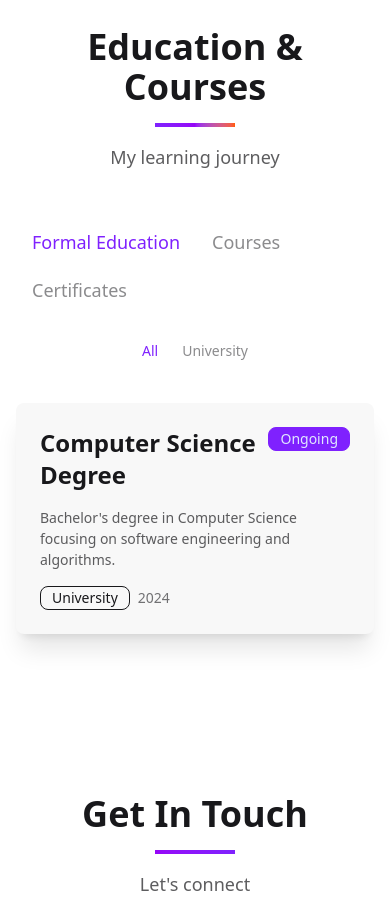
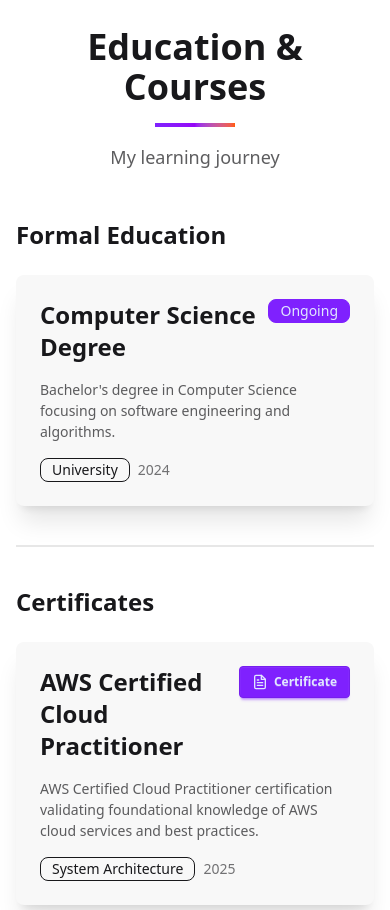
Before and after one commit to Zeptiny/nyuu.dev, a Next.js app: page / in a window 390 px wide. Shown: the part 6260-7170 px from the top of the page. Built offline with nearby package versions, Linux system fonts and the light colour scheme; no server answers.

Commit message:
feat: enhance EducationSection with course filtering and display improvements

```diff
--- a/app/components/sections/EducationSection.tsx
+++ b/app/components/sections/EducationSection.tsx
@@ -19,7 +19,8 @@
 export default function EducationSection() {
   const { t } = useLanguage();
   const [selectedCategory, setSelectedCategory] = useState<string>('all');
-  const [selectedSection, setSelectedSection] = useState<'formal' | 'course' | 'certificate'>('formal');
+  const [showAllCourses, setShowAllCourses] = useState(false);
+  const INITIAL_COURSE_COUNT = 3;
 
   // Placeholder courses - replace with actual data
   const courses: Course[] = [
@@ -165,93 +166,40 @@
     },
   ];
 
-  const categories = ['all', ...Array.from(new Set(courses.filter(c => c.type === selectedSection).map(course => course.categoryKey)))];
+  const formalCourses = courses.filter(c => c.type === 'formal');
+  const certificates = courses.filter(c => c.type === 'certificate');
 
+  const courseCategories = ['all', ...Array.from(new Set(courses.filter(c => c.type === 'course').map(c => c.categoryKey)))];
   const filteredCourses = courses
-    .filter(course => course.type === selectedSection)
+    .filter(course => course.type === 'course')
     .filter(course => selectedCategory === 'all' || course.categoryKey === selectedCategory);
 
   // Sort courses by ongoing first, if it's ongoing sort by date ascending, if its completed sort by date descending
-  filteredCourses.sort((a, b) => {
+  const sortCourses = (items: Course[]) => {
+    return [...items].sort((a, b) => {
       if (a.status === b.status) {
         return a.status === 'ongoing' ? a.date.localeCompare(b.date) : b.date.localeCompare(a.date);
       }
-    return a.status === 'ongoing' ? -1 : 1; // Ongoing first
+      return a.status === 'ongoing' ? -1 : 1;
     });
+  };
+
+  const sortedFilteredCourses = sortCourses(filteredCourses);
 
   const renderDuration = (course: Course) => {
     if (!course.duration || !course.durationUnit) return null;
     return `${course.duration} ${t[course.durationUnit]}`;
   };
 
-  return (
-    <section id="education" className="py-20 bg-base-100">
-      <div className="container mx-auto px-4">
-        <div className="text-center mb-12">
-          <h2 className="text-4xl md:text-5xl font-bold mb-4">{t.educationTitle}</h2>
-          <div className="w-20 h-1 bg-gradient-to-r from-primary via-secondary to-accent mx-auto mb-4"></div>
-          <p className="text-lg text-base-content/70 max-w-2xl mx-auto">
-            {t.educationSubtitle}
-          </p>
-        </div>
-
-        {/* Section Tabs + Nested Category Filter */}
-        <div className="flex flex-col items-center gap-4 mb-8">
-          <div className="tabs tabs-boxed tabs-lg">
-            <button
-              className={`tab ${selectedSection === 'formal' ? 'tab-active text-primary' : ''}`}
-              onClick={() => {
-                setSelectedSection('formal');
-                setSelectedCategory('all');
-              }}
-            >
-              {t.formalEducationTitle}
-            </button>
-            <button
-              className={`tab ${selectedSection === 'course' ? 'tab-active text-primary' : ''}`}
-              onClick={() => {
-                setSelectedSection('course');
-                setSelectedCategory('all');
-              }}
-            >
-              {t.coursesTitle}
-            </button>
-            <button
-              className={`tab ${selectedSection === 'certificate' ? 'tab-active text-primary' : ''}`}
-              onClick={() => {
-                setSelectedSection('certificate');
-                setSelectedCategory('all');
-              }}
-            >
-              {t.certificatesTitle}
-            </button>
-          </div>
-          {categories.length > 1 && (
-            <div className="tabs tabs-boxed">
-              {categories.map((category) => (
-                <button
-                  key={category}
-                  className={`tab ${selectedCategory === category ? 'tab-active text-primary' : ''}`}
-                  onClick={() => setSelectedCategory(category)}
-                >
-                  {category === 'all' ? t.filterAll : t[category as keyof typeof t]}
-                </button>
-              ))}
-            </div>
-          )}
-        </div>
-
-        {/* Courses List */}
-        <div className="space-y-6 max-w-4xl mx-auto">
-          {filteredCourses.map((course) => (
+  const renderCourseCard = (course: Course) => (
     <div key={course.id} className="card bg-base-200 shadow-xl hover:scale-105 transition-transform">
       <div className="card-body">
         <div className="flex items-start gap-2 mb-2">
-                  <h3 className="card-title text-2xl min-w-0 flex-1">{t[course.titleKey as keyof typeof t]}</h3>
+          <h4 className="card-title text-2xl min-w-0 flex-1">{t[course.titleKey as keyof typeof t]}</h4>
           <div className="flex items-center gap-2 shrink-0">
-                    {course.type !== 'certificate' && (
-                      <span className={`badge ${course.status === 'ongoing' ? 'badge-primary' : 'badge-success'}`}>
-                        {course.status === 'ongoing' ? t.ongoing : t.completed}
+            {course.status === 'ongoing' && (
+              <span className="badge badge-primary">
+                {t.ongoing}
               </span>
             )}
             {course.certificateUrl && (
@@ -272,14 +220,79 @@
         </div>
       </div>
     </div>
+  );
+
+  return (
+    <section id="education" className="py-20 bg-base-100">
+      <div className="container mx-auto px-4">
+        <div className="text-center mb-12">
+          <h2 className="text-4xl md:text-5xl font-bold mb-4">{t.educationTitle}</h2>
+          <div className="w-20 h-1 bg-gradient-to-r from-primary via-secondary to-accent mx-auto mb-4"></div>
+          <p className="text-lg text-base-content/70 max-w-2xl mx-auto">
+            {t.educationSubtitle}
+          </p>
+        </div>
+
+        <div className="flex flex-col lg:flex-row gap-8 max-w-6xl mx-auto">
+          {/* Left Column: Formal Education + Certificates */}
+          <div className="lg:w-2/5 space-y-8">
+            {/* Formal Education */}
+            <div>
+              <h3 className="text-2xl font-bold mb-6">{t.formalEducationTitle}</h3>
+              <div className="space-y-6">
+                {formalCourses.map(renderCourseCard)}
+              </div>
+            </div>
+
+            <div className="divider"></div>
+
+            {/* Certificates */}
+            <div>
+              <h3 className="text-2xl font-bold mb-6">{t.certificatesTitle}</h3>
+              <div className="space-y-6">
+                {certificates.map(renderCourseCard)}
+              </div>
+            </div>
+          </div>
+
+          {/* Right Column: Courses */}
+          <div className="lg:w-3/5">
+            <h3 className="text-2xl font-bold mb-6">{t.coursesTitle}</h3>
+            {courseCategories.length > 1 && (
+              <div className="flex justify-center mb-6">
+                <div className="tabs tabs-boxed">
+                  {courseCategories.map((category) => (
+                    <button
+                      key={category}
+                      className={`tab ${selectedCategory === category ? 'tab-active text-primary' : ''}`}
+                      onClick={() => setSelectedCategory(category)}
+                    >
+                      {category === 'all' ? t.filterAll : t[category as keyof typeof t]}
+                    </button>
                   ))}
                 </div>
-
-        {filteredCourses.length === 0 && (
+              </div>
+            )}
+            <div className="space-y-6">
+              {(showAllCourses ? sortedFilteredCourses : sortedFilteredCourses.slice(0, INITIAL_COURSE_COUNT)).map(renderCourseCard)}
+              {sortedFilteredCourses.length === 0 && (
                 <div className="text-center py-12">
                   <p className="text-lg text-base-content/70">No courses found in this category.</p>
                 </div>
               )}
+              {sortedFilteredCourses.length > INITIAL_COURSE_COUNT && (
+                <div className="text-center pt-2">
+                  <button
+                    className="btn btn-outline btn-primary"
+                    onClick={() => setShowAllCourses(!showAllCourses)}
+                  >
+                    {showAllCourses ? t.viewLess : t.viewMore} ({sortedFilteredCourses.length - INITIAL_COURSE_COUNT})
+                  </button>
+                </div>
+              )}
+            </div>
+          </div>
+        </div>
       </div>
     </section>
   );
--- a/app/context/LanguageContext.tsx
+++ b/app/context/LanguageContext.tsx
@@ -56,6 +56,8 @@
   completed: string;
   downloadCertificate: string;
   filterAll: string;
+  viewMore: string;
+  viewLess: string;
 
   // Duration units
   hours: string;
@@ -193,8 +195,10 @@
     certificatesTitle: 'Certificates',
     ongoing: 'Ongoing',
     completed: 'Completed',
-    downloadCertificate: 'Download Certificate',
+    downloadCertificate: 'Certificate',
     filterAll: 'All',
+    viewMore: 'View more',
+    viewLess: 'View less',
 
     // Duration units
     hours: 'hours',
@@ -331,8 +335,10 @@
     certificatesTitle: 'Certificados',
     ongoing: 'Em andamento',
     completed: 'Concluído',
-    downloadCertificate: 'Baixar Certificado',
+    downloadCertificate: 'Certificado',
     filterAll: 'Todos',
+    viewMore: 'Ver mais',
+    viewLess: 'Ver menos',
 
     // Duration units
     hours: 'horas',
@@ -469,8 +475,10 @@
     certificatesTitle: 'Certificats',
     ongoing: 'En curs',
     completed: 'Completat',
-    downloadCertificate: 'Descarregar Certificat',
+    downloadCertificate: 'Certificat',
     filterAll: 'Tots',
+    viewMore: 'Veure més',
+    viewLess: 'Veure menys',
 
     // Duration units
     hours: 'hores',
```
Lines whose indentation alone changed are shown as unchanged.
